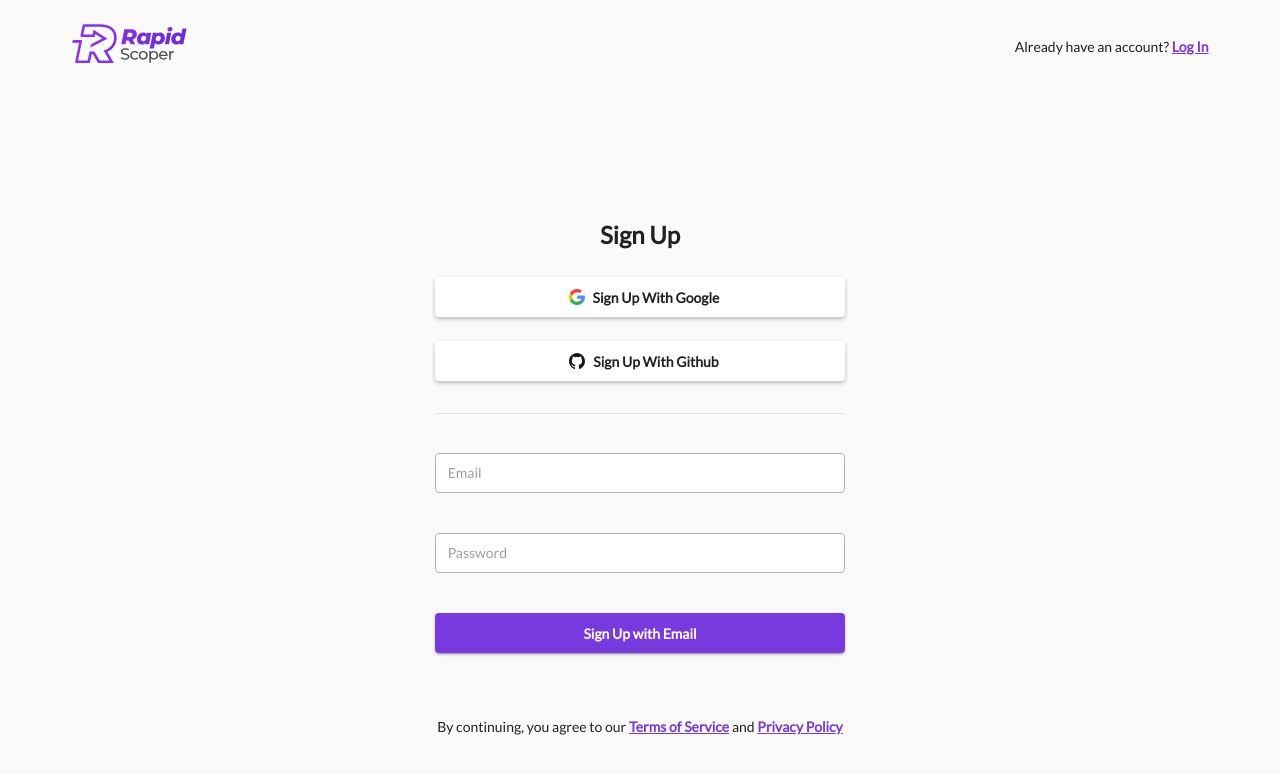
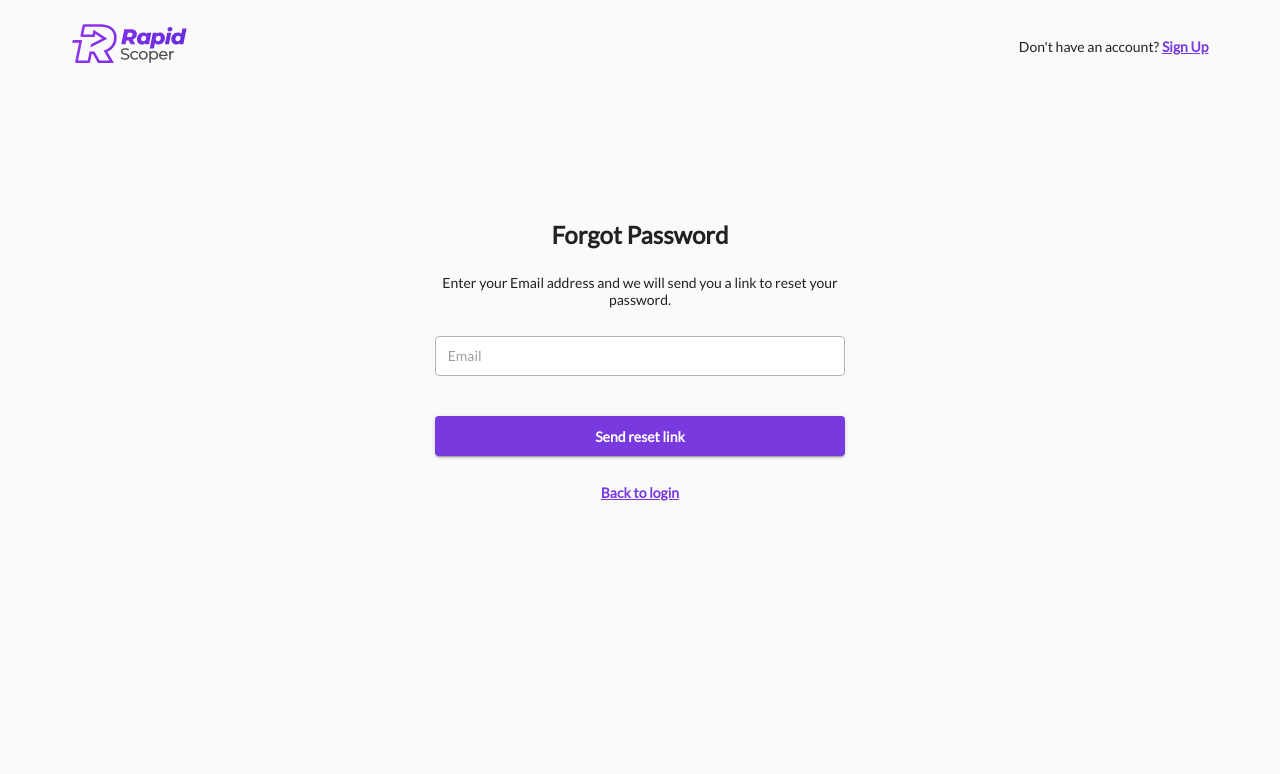
Before and after one commit to Mozzler/rapidscoper-frontend, a Vue app: page /forgot-password in a window 1280 px wide. Before the commit this address led to /signup. Shown: the top 774 px of the page. Built offline with nearby package versions, Linux system fonts and the light colour scheme; the HTML template or start-up script is replaced by a standard one; what vue-google-oauth2 would draw is missing.

Commit message:
add forms to reset and change password

```diff
--- a/src/assets/scss/_forms.scss
+++ b/src/assets/scss/_forms.scss
@@ -3,3 +3,9 @@
   margin-top: 32px;
   padding-top: 39px;
 }
+
+.form-label {
+  width: 100%;
+  margin: 21px 0 28px 0;
+  line-height: 17px;
+}
--- a/src/assets/scss/_inputs.scss
+++ b/src/assets/scss/_inputs.scss
@@ -44,3 +44,7 @@
 .signup-input {
   min-height: 80px;
 }
+
+.forgot-link {
+  margin-top: 26px;
+}
--- a/src/components/pages/Auth.vue
+++ b/src/components/pages/auth/Auth.vue
@@ -30,11 +30,11 @@
 </template>
 
 <script>
-import LogoGitHub from '../particles/icons/LogoGitHub';
-import LogoGoogle from '../particles/icons/LogoGoogle';
-import AuthForm from '../particles/forms/AuthForm';
+import LogoGitHub from '../../particles/icons/LogoGitHub';
+import LogoGoogle from '../../particles/icons/LogoGoogle';
+import AuthForm from '../../particles/forms/AuthForm';
 
-import * as actionConst from '../../store/actions/auth';
+import * as actionConst from '../../../store/actions/auth';
 
 export default {
   name: 'Signup',
@@ -67,7 +67,6 @@ export default {
             email: user.w3.U3
           };
           this.$store.dispatch(actionConst.AUTH_REGISTER, data);
-          console.log(data);
         })
         .catch(error  => {
           console.log(error);
@@ -77,5 +76,10 @@ export default {
 
     }
   },
+  watch: {
+    '$route.name'() {
+      this.emailFormVisible = false;
+    }
+  }
 };
 </script>
--- /dev/null
+++ b/src/components/pages/auth/ForgotPassword.vue
@@ -0,0 +1,26 @@
+<template>
+  <div class="signup-section">
+    <v-container fluid>
+      <v-layout row wrap>
+        <v-flex  offset-xs2 xs8 offset-sm3 sm6 offset-md4 md4>
+          <forgot-password-form v-if="$route.name === 'forgot-password'"/>
+          <change-password-form v-if="$route.name === 'change-password'"/>
+        </v-flex>
+      </v-layout>
+    </v-container>
+  </div>
+</template>
+
+<script>
+  import ForgotPasswordForm from '../../particles/forms/ForgotPasswordForm';
+  import ChangePasswordForm from '../../particles/forms/ChangePasswordForm';
+  import * as actionConst from '../../../store/actions/auth';
+
+  export default {
+    name: 'SignupForm',
+    components: {
+      ForgotPasswordForm,
+      ChangePasswordForm
+    },
+  };
+</script>
--- a/src/components/particles/forms/AuthForm.vue
+++ b/src/components/particles/forms/AuthForm.vue
@@ -26,9 +26,18 @@
           solo
         ></v-text-field>
       </v-flex>
-      <v-btn class="primary submit-btn mt-5px" block large @click="submit">
-        {{ type }} with Email
-      </v-btn>
+      <v-flex xs12>
+        <v-btn class="primary submit-btn mt-5px" block large @click="submit">
+          {{ type }} with Email
+        </v-btn>
+      </v-flex>
+      <v-flex xs12 v-if="type !== 'Sign Up'">
+        <p class="forgot-link">
+          <router-link :to="'forgot-password'">
+            Forgot Password
+          </router-link>
+        </p>
+      </v-flex>
     </v-layout>
   </v-form>
 </template>
--- /dev/null
+++ b/src/components/particles/forms/ChangePasswordForm.vue
@@ -0,0 +1,75 @@
+<template>
+  <v-container pa-0 class="signup-container">
+    <h1 class="sign-up-header">Change Password</h1>
+    <v-form>
+      <v-layout row wrap>
+        <label class="form-label">
+          Enter a new password
+        </label>
+        <v-flex xs12 class="signup-input">
+          <v-text-field
+            key="change-password-email"
+            name="email"
+            v-validate="'required|email|min:6|max:255'"
+            v-model="user.email"
+            placeholder="Email"
+            :error-messages="errors.first('email')"
+            :disabled="processing"
+            solo
+          ></v-text-field>
+        </v-flex>
+        <v-flex xs12 class="signup-input">
+          <v-text-field
+            key="change-password"
+            name="password"
+            v-validate="'required|min:6|max:255'"
+            v-model="user.password"
+            placeholder="Password"
+            :error-messages="errors.first('password')"
+            :type="'password'"
+            :disabled="processing"
+            solo
+          ></v-text-field>
+        </v-flex>
+        <v-flex xs12>
+          <v-btn class="primary submit-btn mt-5px" block large @click="reset">
+            Change password
+          </v-btn>
+        </v-flex>
+      </v-layout>
+    </v-form>
+  </v-container>
+</template>
+
+<script>
+
+  import * as actionConst from '../../../store/actions/auth';
+
+  export default {
+    name: 'ForgotPasswordForm',
+    data: () => ({
+      user: {
+        email: null,
+        password: null
+      },
+      processing: false,
+    }),
+    methods: {
+      async reset() {
+        this.processing = true;
+
+        let result = await this.$validator.validate();
+
+        if(result) {
+          this.processing = true;
+          /*this.$store.dispatch(this.action, this.user)
+            .then(() => {
+            });*/
+        }
+        else {
+          this.processing = false;
+        }
+      },
+    },
+  };
+</script>
--- /dev/null
+++ b/src/components/particles/forms/ForgotPasswordForm.vue
@@ -0,0 +1,88 @@
+<template>
+  <v-container pa-0 class="signup-container">
+    <h1 class="sign-up-header">Forgot Password</h1>
+    <v-form>
+      <v-layout row wrap>
+        <label class="form-label">
+          {{ label }}
+        </label>
+        <template v-if="!sent">
+          <v-flex xs12 class="signup-input">
+            <v-text-field
+              name="email"
+              v-validate="'required|email|min:6|max:255'"
+              v-model="email"
+              placeholder="Email"
+              :error-messages="errors.first('email')"
+              :disabled="processing"
+              solo
+            ></v-text-field>
+          </v-flex>
+          <v-flex xs12>
+            <v-btn class="primary submit-btn mt-5px" block large @click="reset">
+              Send reset link
+            </v-btn>
+          </v-flex>
+          <v-flex xs12>
+            <p class="forgot-link">
+              <router-link :to="'login'" key="to-login">
+                Back to login
+              </router-link>
+            </p>
+          </v-flex>
+        </template>
+        <template v-else>
+          <v-flex xs12>
+            <v-btn @click.native="goToForgotPassword">
+              Resend reset link
+            </v-btn>
+          </v-flex>
+        </template>
+      </v-layout>
+    </v-form>
+  </v-container>
+</template>
+
+<script>
+
+  import * as actionConst from '../../../store/actions/auth';
+
+  export default {
+    name: 'ForgotPasswordForm',
+    data: () => ({
+      email: null,
+      label: null,
+      processing: false,
+      sent: false
+    }),
+    beforeMount() {
+      this.label = 'Enter your Email address and we will send you a link to reset your password.';
+    },
+    methods: {
+      async reset() {
+        this.processing = true;
+
+        let result = await this.$validator.validate();
+
+        if(result) {
+          this.processing = true;
+          /*this.$store.dispatch(this.action, this.user)
+            .then(() => {
+            });*/
+
+          this.sent = true;
+          this.label = 'Check your inbox and click the link to reset your password. In case you couldn’t find the email in your inbox, please check your spam folder.'
+        }
+        else {
+          this.processing = false;
+        }
+      },
+      goToForgotPassword($event) {
+        $event.preventDefault();
+         /*this.$store.dispatch(this.action, this.user)
+          .then(() => {
+          });*/
+      }
+    },
+  };
+</script>
--- a/src/routes/signup.js
+++ b/src/routes/signup.js
@@ -5,14 +5,26 @@ export default [
     path: '/login',
     name: 'login',
     beforeEnter: helpers.ifNotAuthenticated,
-    component: () => import('@/components/pages/Auth')
+    component: () => import('@/components/pages/auth/Auth')
   },
   {
     path: '/signup',
     name: 'signup',
     beforeEnter: helpers.ifNotAuthenticated,
-    component: () => import('@/components/pages/Auth')
-  }
+    component: () => import('@/components/pages/auth/Auth')
+  },
+  {
+    path: '/forgot-password',
+    name: 'forgot-password',
+    beforeEnter: helpers.ifNotAuthenticated,
+    component: () => import('@/components/pages/auth/ForgotPassword')
+  },
+  {
+    path: '/change-password',
+    name: 'change-password',
+    beforeEnter: helpers.ifNotAuthenticated,
+    component: () => import('@/components/pages/auth/ForgotPassword')
+  },
   // {
   //   path: '/signup/google',
   //   name: 'signup-google'
```
